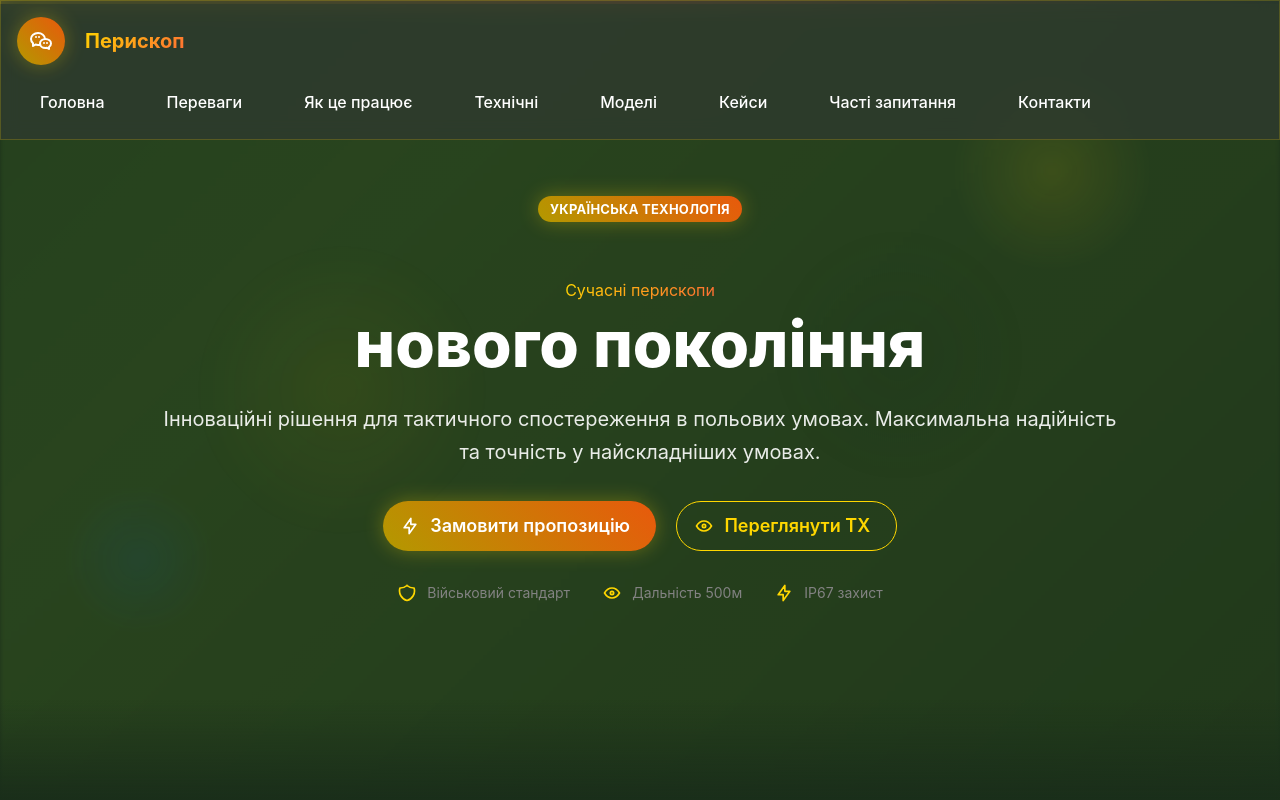
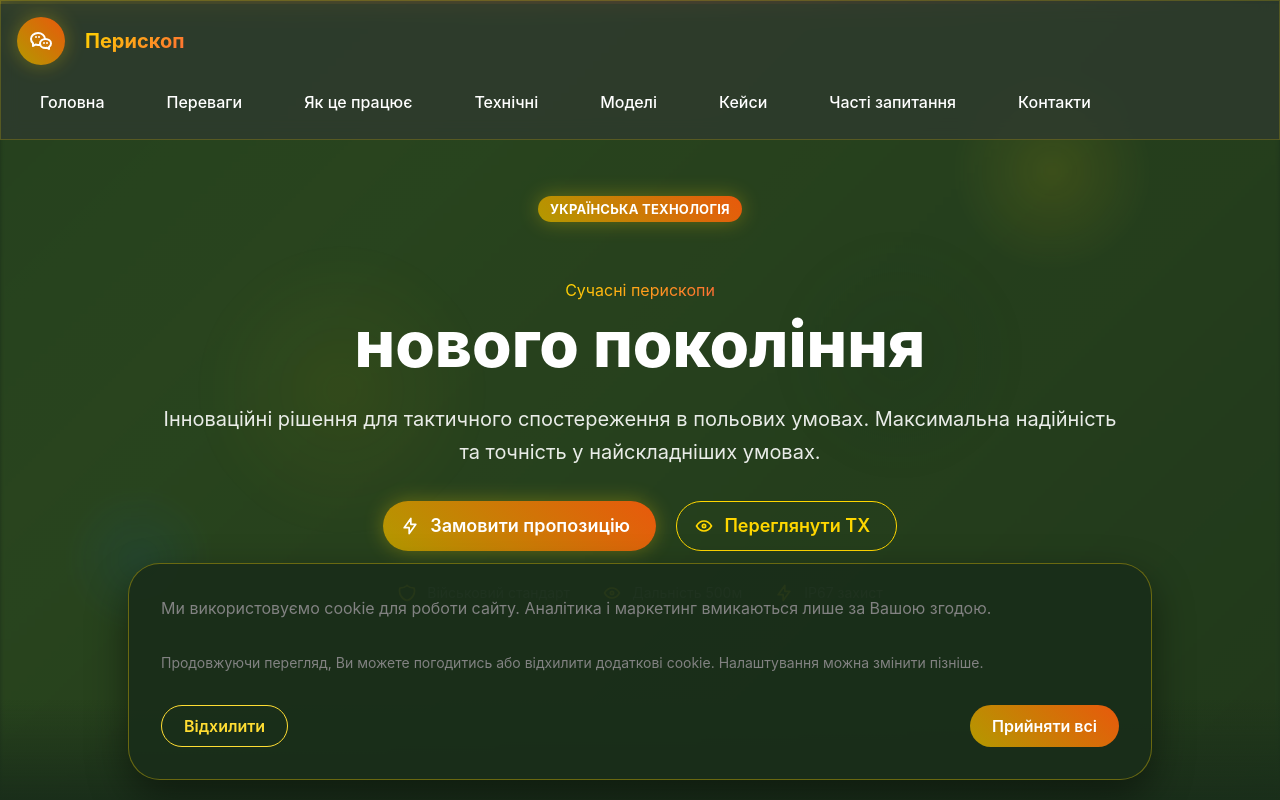
Before and after one commit to Zoreslaw/Sushko_Military, a React (Vite) app: page / in a window 1280 px wide. Shown: the top 800 px of the page. Built offline with nearby package versions, Linux system fonts and the light colour scheme.

Commit message:
Add CookieConsent and MarketingScripts components to App

```diff
--- a/src/App.tsx
+++ b/src/App.tsx
@@ -11,6 +11,8 @@ import ModelOverlay from './components/ModelOverlay';
 import FAQ from './components/FAQ';
 import Contact from './components/Contact';
 import Footer from './components/Footer';
+import CookieConsent from './components/CookieConsent';
+import MarketingScripts from './components/MarketingScripts';
 
 function App() {
   return (
@@ -26,6 +28,8 @@ function App() {
         <FAQ />
         <Contact />
         <Footer />
+        <CookieConsent />
+        <MarketingScripts />
         <ModelOverlay />
       </div>
     </MantineProvider>
--- /dev/null
+++ b/src/components/CookieConsent.tsx
@@ -0,0 +1,83 @@
+import { useEffect, useState } from 'react';
+import { Box, Button, Group, Paper, Stack, Text, useMantineTheme } from '@mantine/core';
+import { useMediaQuery } from '@mantine/hooks';
+import { getStoredConsent, setStoredConsent } from '../consent/consent';
+
+const CookieConsent = () => {
+  const [visible, setVisible] = useState(false);
+
+  useEffect(() => {
+    const stored = getStoredConsent();
+    if (!stored) setVisible(true);
+  }, []);
+
+  const acceptAll = () => {
+    setStoredConsent({ analytics: true, marketing: true });
+    setVisible(false);
+  };
+
+  const rejectAll = () => {
+    setStoredConsent({ analytics: false, marketing: false });
+    setVisible(false);
+  };
+
+  const theme = useMantineTheme();
+  const isMobile = useMediaQuery(`(max-width: ${theme.breakpoints.sm})`);
+
+  if (!visible) return null;
+
+  return (
+    <Box
+      style={{
+        position: 'fixed',
+        left: '50%',
+        bottom: isMobile ? 12 : 20,
+        transform: 'translateX(-50%)',
+        zIndex: 2000,
+        width: isMobile ? 'calc(100% - 24px)' : 'min(1024px, calc(100% - 32px))',
+      }}
+    >
+      <Paper
+        p={isMobile ? 'md' : 'xl'}
+        radius={isMobile ? 'lg' : 'xl'}
+        withBorder
+        style={{
+          background: 'rgba(26, 46, 26, 0.95)',
+          border: '1px solid rgba(255, 215, 0, 0.35)',
+          boxShadow: isMobile ? '0 10px 24px rgba(0, 0, 0, 0.4)' : '0 16px 40px rgba(0, 0, 0, 0.45)'
+        }}
+      >
+        <Stack gap={isMobile ? 'sm' : 'xl'}>
+          <Text size={isMobile ? 'sm' : 'md'} c="dimmed">
+            Ми використовуємо cookie для роботи сайту. Аналітика і маркетинг вмикаються лише за Вашою згодою.
+          </Text>
+          <Text size={isMobile ? 'xs' : 'sm'} c="dimmed">
+            Продовжуючи перегляд, Ви можете погодитись або відхилити додаткові cookie. Налаштування можна змінити пізніше.
+          </Text>
+          <Group justify="space-between" wrap="wrap" gap={isMobile ? 'sm' : 'md'}>
+            <Button
+              variant="outline"
+              color="gold"
+              size={isMobile ? 'sm' : 'md'}
+              onClick={rejectAll}
+              fullWidth={isMobile}
+            >
+              Відхилити
+            </Button>
+            <Button
+              onClick={acceptAll}
+              size={isMobile ? 'sm' : 'md'}
+              variant="gradient"
+              gradient={{ from: 'gold', to: 'orange' }}
+              fullWidth={isMobile}
+            >
+              Прийняти всі
+            </Button>
+          </Group>
+        </Stack>
+      </Paper>
+    </Box>
+  );
+};
+
+export default CookieConsent;
--- /dev/null
+++ b/src/components/MarketingScripts.tsx
@@ -0,0 +1,26 @@
+import { useEffect, useState } from 'react';
+import { hasMarketingConsent } from '../consent/consent';
+
+const MarketingScripts = () => {
+  const [enabled, setEnabled] = useState(hasMarketingConsent());
+
+  useEffect(() => {
+    const onUpdate = () => setEnabled(hasMarketingConsent());
+    window.addEventListener('consent-updated', onUpdate as EventListener);
+    return () => window.removeEventListener('consent-updated', onUpdate as EventListener);
+  }, []);
+
+  useEffect(() => {
+    if (!enabled) return;
+    // Place real marketing scripts here guarded by consent
+    // const s = document.createElement('script');
+    // s.async = true;
+    // s.src = 'https://example.com/marketing.js';
+    // document.head.appendChild(s);
+    // return () => { document.head.removeChild(s); };
+  }, [enabled]);
+
+  return null;
+};
+
+export default MarketingScripts;
--- /dev/null
+++ b/src/consent/consent.ts
@@ -0,0 +1,58 @@
+export type ConsentCategory = 'necessary' | 'analytics' | 'marketing';
+
+export interface ConsentState {
+  necessary: boolean;
+  analytics: boolean;
+  marketing: boolean;
+  updatedAt: number;
+}
+
+const STORAGE_KEY = 'cookie-consent-v1';
+
+const defaultConsent: ConsentState = {
+  necessary: true,
+  analytics: false,
+  marketing: false,
+  updatedAt: 0,
+};
+
+export function getStoredConsent(): ConsentState | null {
+  try {
+    const raw = localStorage.getItem(STORAGE_KEY);
+    if (!raw) return null;
+    const parsed = JSON.parse(raw) as ConsentState;
+    return {
+      necessary: true,
+      analytics: Boolean(parsed.analytics),
+      marketing: Boolean(parsed.marketing),
+      updatedAt: parsed.updatedAt || Date.now(),
+    };
+  } catch {
+    return null;
+  }
+}
+
+export function setStoredConsent(partial: Partial<ConsentState>): ConsentState {
+  const merged: ConsentState = {
+    ...defaultConsent,
+    ...getStoredConsent(),
+    ...partial,
+    necessary: true,
+    updatedAt: Date.now(),
+  };
+  localStorage.setItem(STORAGE_KEY, JSON.stringify(merged));
+  window.dispatchEvent(new CustomEvent('consent-updated', { detail: merged }));
+  return merged;
+}
+
+export function getEffectiveConsent(): ConsentState {
+  return getStoredConsent() || defaultConsent;
+}
+
+export function hasMarketingConsent(): boolean {
+  return getEffectiveConsent().marketing === true;
+}
+
+export function hasAnalyticsConsent(): boolean {
+  return getEffectiveConsent().analytics === true;
+}
```
